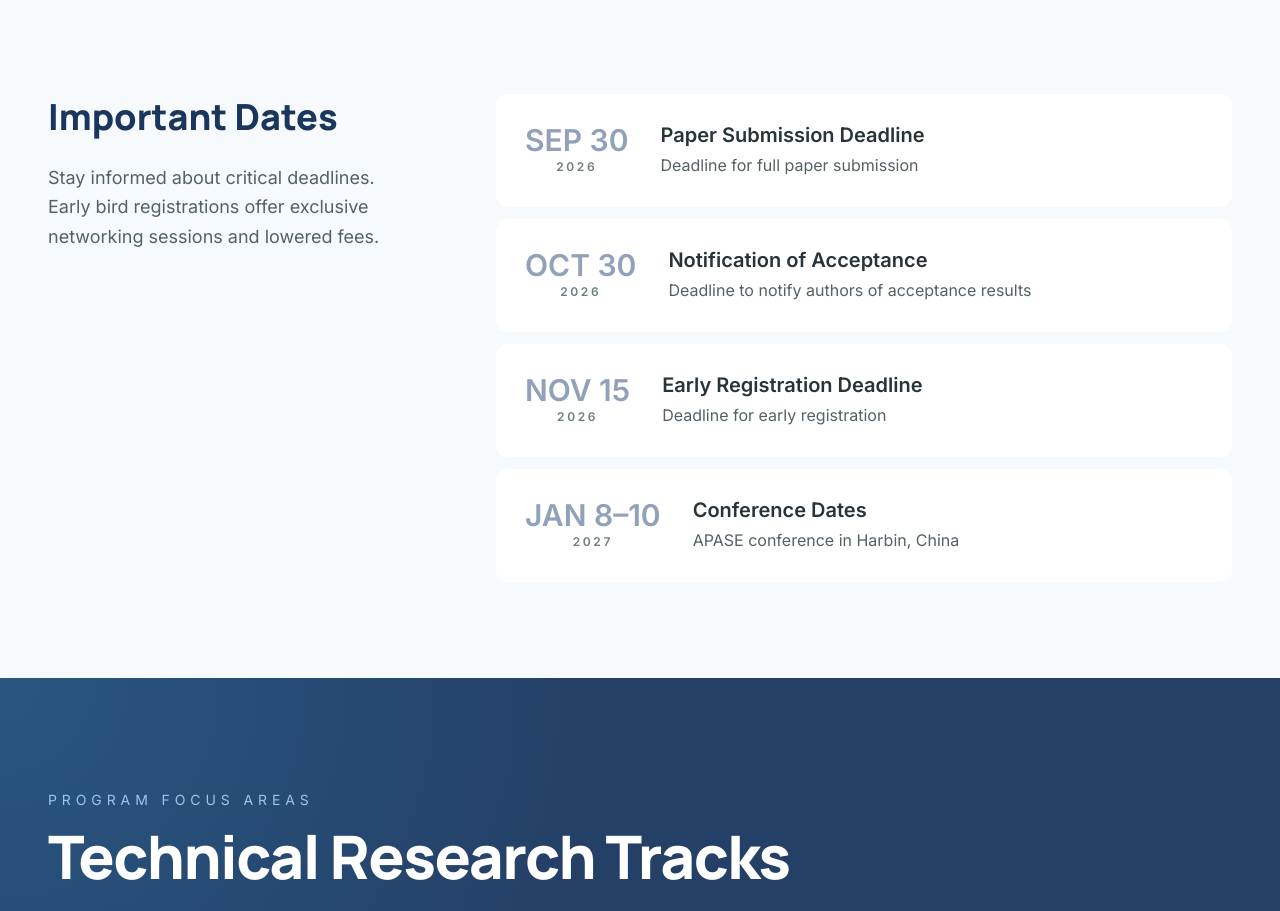
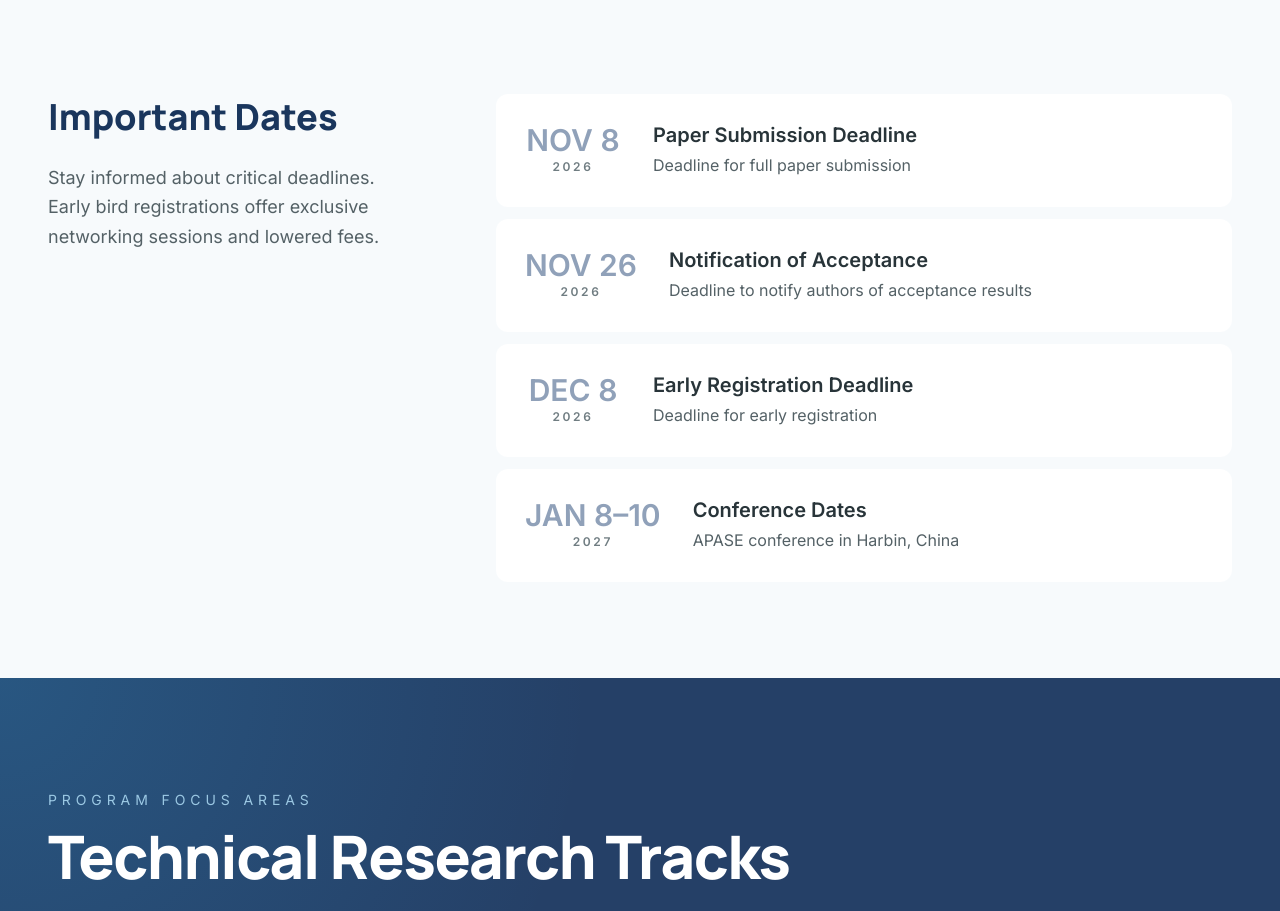
Before and after one commit to ascomlab/apase-web, a Next.js app: page / in a window 1280 px wide. Shown: the part 1800-2711 px from the top of the page. Built offline with nearby package versions, Linux system fonts and the light colour scheme.

Commit message:
change timeline

```diff
--- a/app/page.tsx
+++ b/app/page.tsx
@@ -37,21 +37,21 @@ const todayKey = getTodayKey("Asia/Shanghai");
 
 const importantDates = [
   {
-    date: "SEP 30",
+    date: "NOV 8",
     year: "2026",
     title: "Paper Submission Deadline",
     description: "Deadline for full paper submission",
     active: todayKey >= getMilestoneKey("NOV 8", "2026")!,
   },
   {
-    date: "OCT 30",
+    date: "NOV 26",
     year: "2026",
     title: "Notification of Acceptance",
     description: "Deadline to notify authors of acceptance results",
-    active: todayKey >= getMilestoneKey("Nov 26", "2026")!,
+    active: todayKey >= getMilestoneKey("NOV 26", "2026")!,
   },
   {
-    date: "NOV 15",
+    date: "DEC 8",
     year: "2026",
     title: "Early Registration Deadline",
     description: "Deadline for early registration",
@@ -62,7 +62,7 @@ const importantDates = [
     year: "2027",
     title: "Conference Dates",
     description: "APASE conference in Harbin, China",
-    active: todayKey >= getMilestoneKey("JAN 8-10", "2027")!,
+    active: todayKey >= getMilestoneKey("JAN 8", "2027")!,
   },
 ];
 
--- a/app/registration/page.tsx
+++ b/app/registration/page.tsx
@@ -130,7 +130,7 @@ export default function RegistrationPage() {
                   Deadline for early registration
                 </p>
                 <div className="text-primary font-bold text-xl font-headline tracking-tight relative z-10">
-                  Nov 15 2026
+                  Nov 8 2026
                 </div>
               </div>
               <div className="group relative overflow-hidden rounded-3xl border bg-surface-container-low p-8 shadow-[0_18px_40px_-28px_rgba(40,52,57,0.35)] transition-all duration-300 hover:-translate-y-1 hover:shadow-[0_26px_60px_-30px_rgba(40,52,57,0.45)] border-primary/25 ring-1 ring-primary/15">
```
